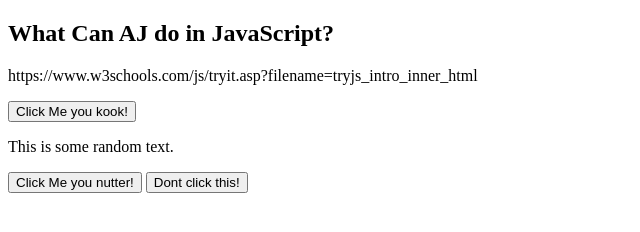
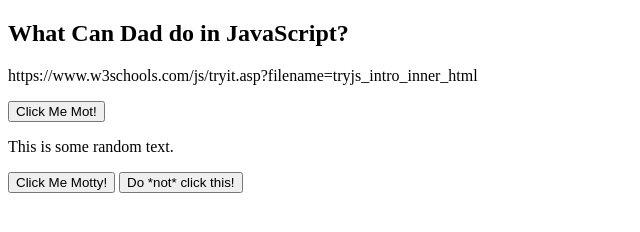
Before and after one commit to noodlearms/noodlearms.github.io, a plain HTML site: page index.html in a window 1280 px wide. Shown: the whole page, without its empty margins (0-640 px from the left). Drawn offline with Linux system fonts and the light colour scheme.

Commit message:
Update index.html

```diff
--- a/index.html
+++ b/index.html
@@ -2,15 +2,15 @@
 <html>
 <body>
 
-<h2 id="theheading">What Can AJ do in JavaScript?</h2>
+<h2 id="theheading">What Can Dad do in JavaScript?</h2>
 <p>https://www.w3schools.com/js/tryit.asp?filename=tryjs_intro_inner_html</p>
 
-<button type="button" onclick='document.getElementById("textblob").innerHTML = "Wow the text changed a bit"'>Click Me you kook!</button>
+<button type="button" onclick='document.getElementById("textblob").innerHTML = "Wow amazing, the text changed"'>Click Me Mot!</button>
 
 <p id="textblob">This is some random text.</p>
 
-<button type="button" onclick='document.getElementById("textblob").innerHTML = "Wow the text changed!"'>Click Me you nutter!</button>
-<button type="button" onclick='document.getElementById("theheading").innerHTML = "You fool!"'>Dont click this!</button>
+<button type="button" onclick='document.getElementById("textblob").innerHTML = "Wow the text changed!"'>Click Me Motty!</button>
+<button type="button" onclick='document.getElementById("theheading").innerHTML = "You fool!"'>Do *not* click this!</button>
 
 </body>
 </html>
```
